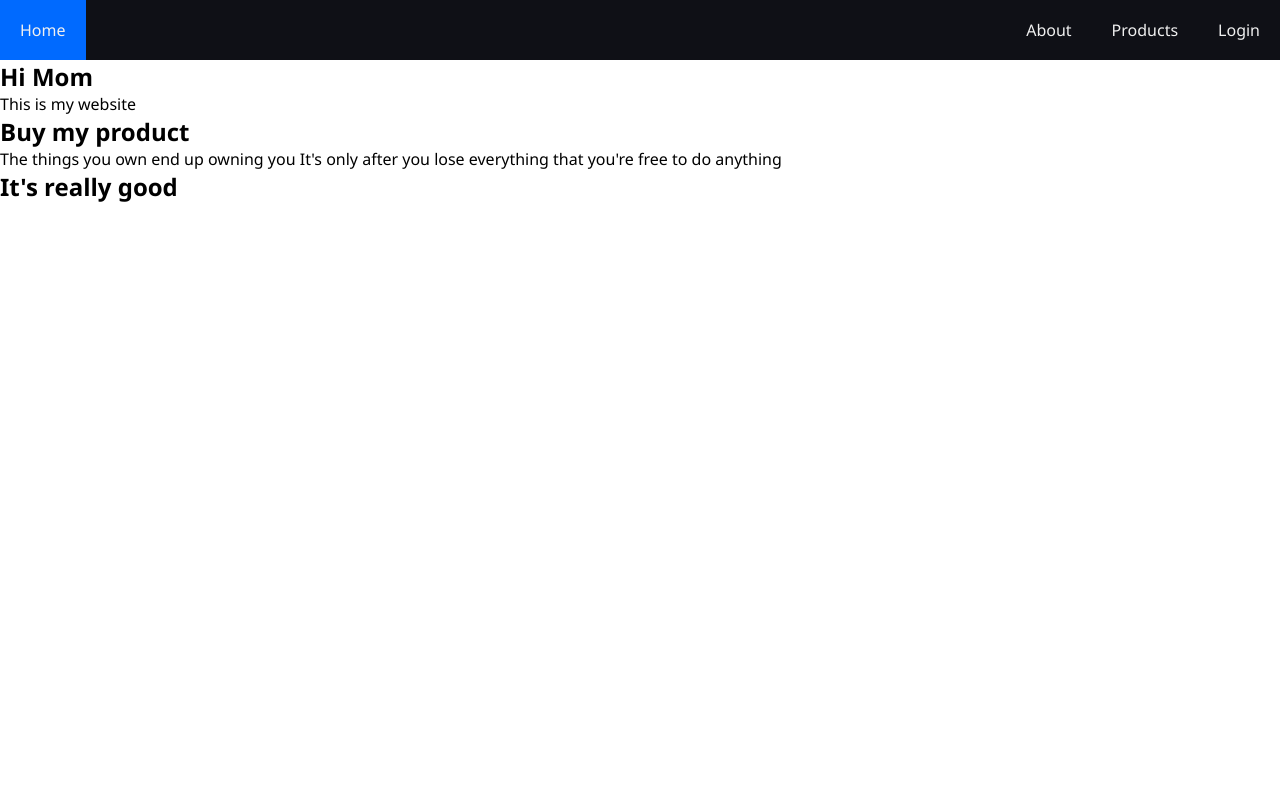
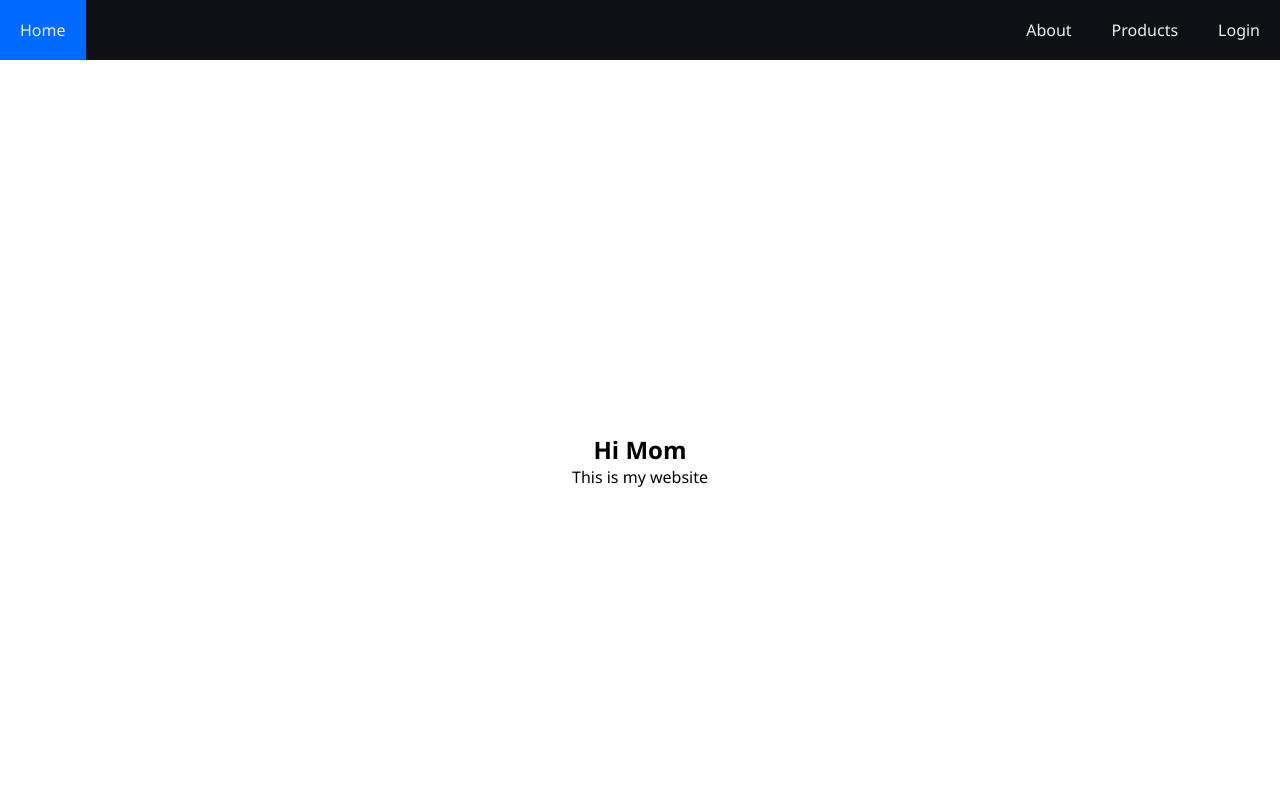
Before and after one commit to skylee01244/personal-website, a plain HTML site: page index.html in a window 1280 px wide. Shown: the top 800 px of the page. Drawn offline with Linux system fonts and the light colour scheme.

Commit message:
Added transitions

```diff
--- a/app.js
+++ b/app.js
@@ -0,0 +1,13 @@
+const observer = new IntersectionObserver((entries) => {
+    entries.forEach((entry) => {
+        console.log(entry)
+        if(entry.isIntersecting) {
+            entry.target.classList.add('show');
+        } else {
+            entry.target.classList.remove('show');
+        }
+    });
+});
+
+const hiddenElements = document.querySelectorAll('.hidden');
+hiddenElements.forEach((el) => observer.observe(el));
--- a/index.html
+++ b/index.html
@@ -4,7 +4,6 @@
     <meta charset="UTF-8">
     <meta name="viewport" content="width=device-width, initial-scale=1.0">
     <link rel="stylesheet" href="./style.css">
-    <link rel="stylesheet" href="./main.css">
     <script defer src='./index.js'></script>
     <script defer src="./app.js"></script>
     <title>Sky</title>
@@ -29,12 +28,16 @@
         </div>
     </nav>
 
-    <section>
+
+
+
+
+    <section class="hidden">
         <h1>Hi Mom</h1>
         <p>This is my website</p>
     </section>
 
-    <section>
+    <section class="hidden">
         <h2>Buy my product</h2>
         <p>
             The things you own end up owning you
@@ -42,7 +45,7 @@
         </p>
     </section>
 
-    <section>
+    <section class="hidden">
         <h2>It's really good</h2>
     </section>
 
--- a/style.css
+++ b/style.css
@@ -102,3 +102,24 @@ nav svg{
         margin: 20px;
     }
 }
+
+section {
+    display: grid;
+    place-items: center;
+    align-content: center;
+    min-height: 100vh;
+}
+
+.hidden {
+    opacity: 0;
+    filter: blur(5px);
+    transform: translateX(-100%);
+    transition-delay:1000ms;
+    transition: all 1s;
+}
+
+.show {
+    opacity: 1;
+    filter: blur(0);
+    transform: translateX(0);
+}
```
